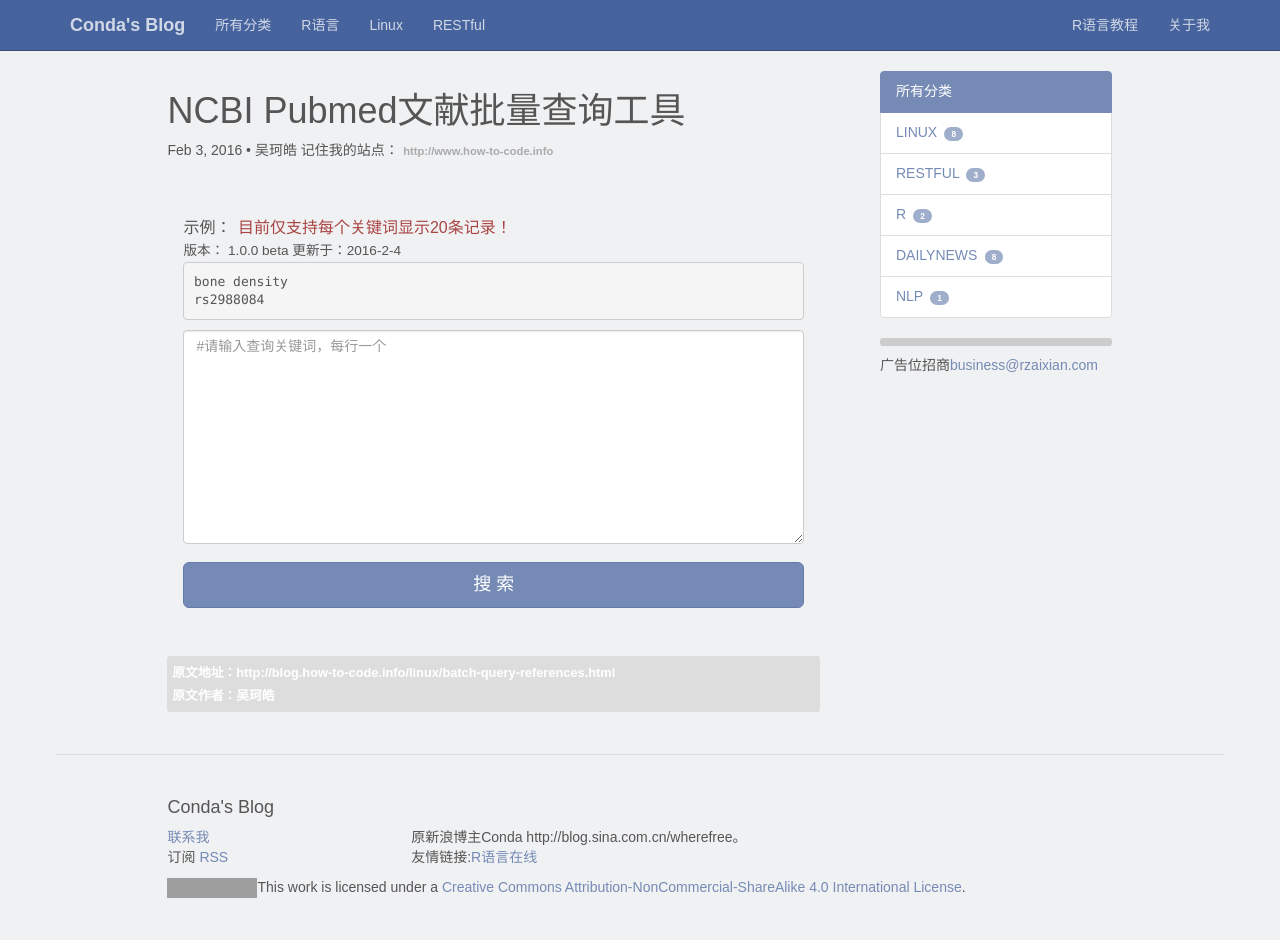
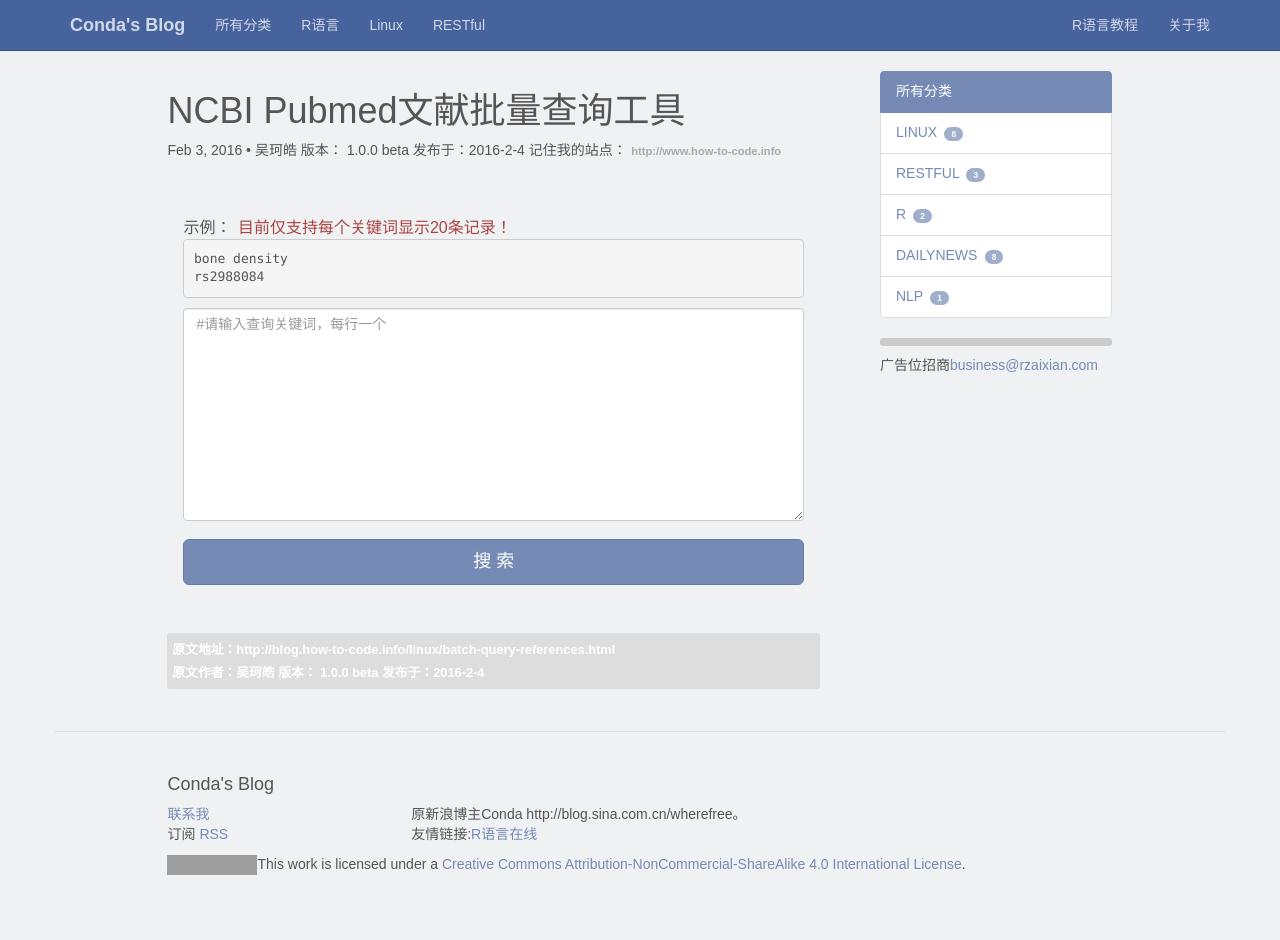
Before and after one commit to fun360/fun360, a Jekyll site: the page built from _posts/Linux/2016-02-03-batch-query-references.markdown, in a window 1280 px wide. Built offline with Jekyll 4.4.1, drawn with Linux system fonts in a browser that asks for light colours; comment, search, counter and statistics services are not loaded; after the commit the page ends 917 px from its top, so only the background shows below that; grey boxes are pictures that could not be loaded.

Commit message:
Update 2016-02-03-batch-query-references.markdown

```diff
--- a/_posts/Linux/2016-02-03-batch-query-references.markdown
+++ b/_posts/Linux/2016-02-03-batch-query-references.markdown
@@ -2,7 +2,7 @@
 layout: post
 title:  "NCBI Pubmed文献批量查询工具"
 date:   2016-02-03 12:13:00
-author: 吴珂皓
+author: 吴珂皓 版本： 1.0.0 beta 发布于：2016-2-4
 categories: linux
 keywords: NCBI文献批量查询
 excerpt:
@@ -40,7 +40,7 @@ excerpt:
 </style>
 
 <div class = "query">
-  示例：<span class = "text-danger">目前仅支持每个关键词显示20条记录！</span><br/><small>版本： 1.0.0 beta 更新于：2016-2-4</small>
+  示例：<span class = "text-danger">目前仅支持每个关键词显示20条记录！</span><br/>
   <pre>bone density
 rs2988084</pre>
   <textarea class="form-control" rows="10" placeholder = "#请输入查询关键词，每行一个"></textarea>
```
